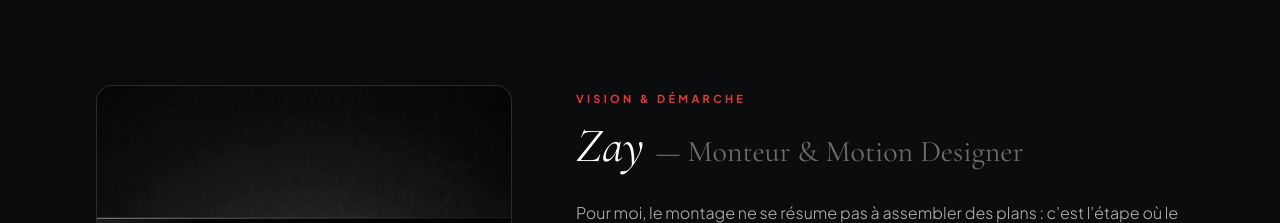
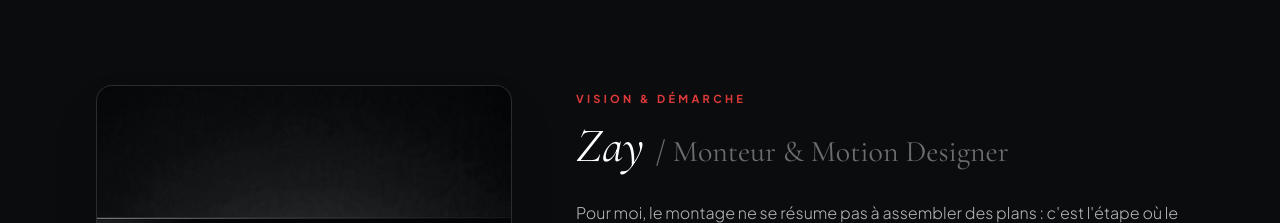
Before and after one commit to zayvisualpro/Portfolio, a React (Vite) app: page / in a window 1280 px wide. Shown: the part 2720-2943 px from the top of the page. Built offline with nearby package versions, Linux system fonts and the light colour scheme.

Commit message:
Update About component and dependencies

```diff
--- a/package.json
+++ b/package.json
@@ -23,7 +23,10 @@
     "gh-pages": "^6.3.0",
     "lucide-react": "^1.43.0",
     "oxlint": "^1.79.0",
+    "pdf-lib": "^1.17.1",
+    "pdfjs-dist": "^6.3.289",
     "postcss": "^8.5.28",
+    "qrcode": "^1.5.4",
     "tailwindcss": "^4.3.3",
     "vite": "^8.2.2"
   }
--- a/src/components/About.jsx
+++ b/src/components/About.jsx
@@ -43,7 +43,7 @@ const About = () => {
               VISION & DÉMARCHE
             </span>
             <h2 className="font-serif italic text-4xl sm:text-5xl text-white mt-1 mb-6 font-normal leading-tight">
-              Zay <span className="text-white/40 text-3xl not-italic">— Monteur & Motion Designer</span>
+              Zay <span className="text-white/40 text-3xl not-italic">/ Monteur & Motion Designer</span>
             </h2>
 
             <div className="space-y-4 text-sm sm:text-base text-white/70 font-light leading-relaxed mb-10">
```
Also changed, not shown: 1 other file (tests, documents, lock files or other folders).
